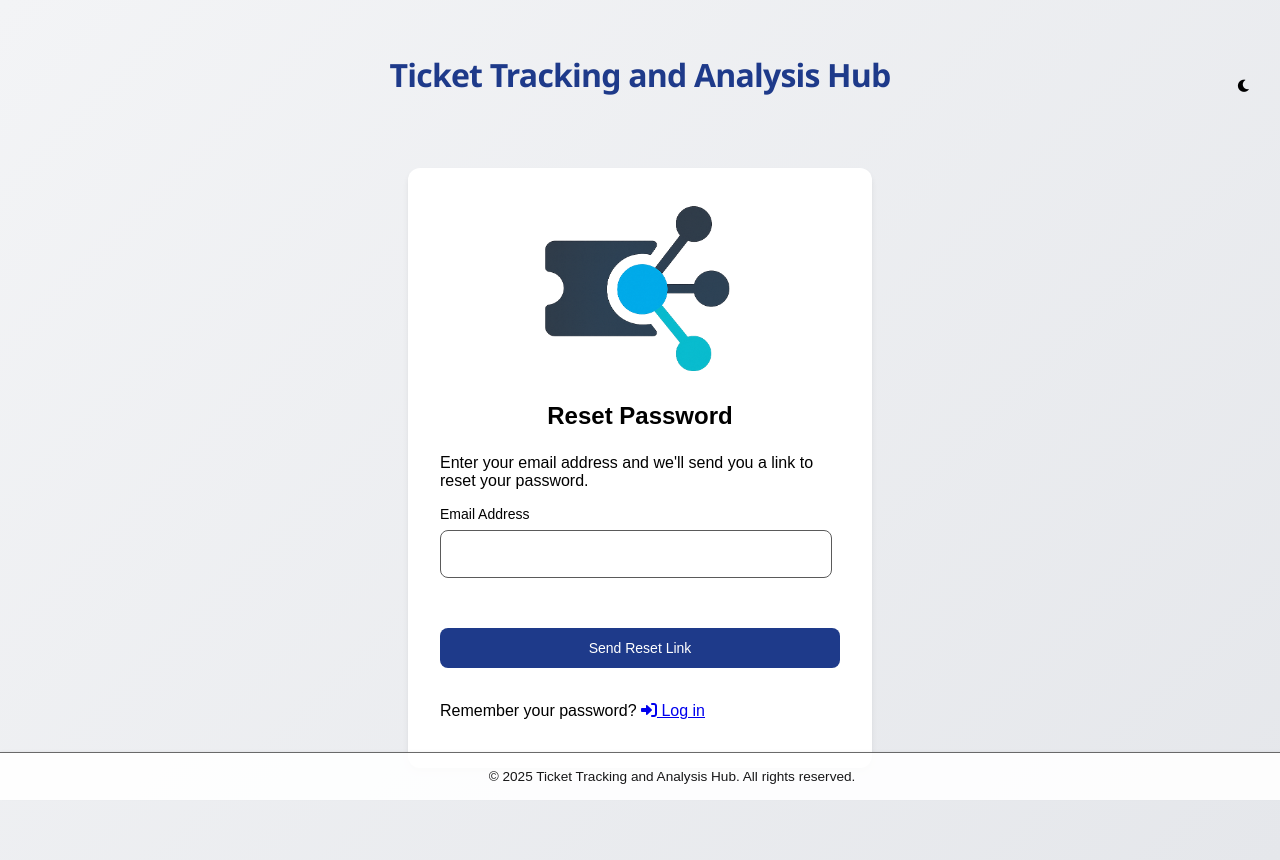
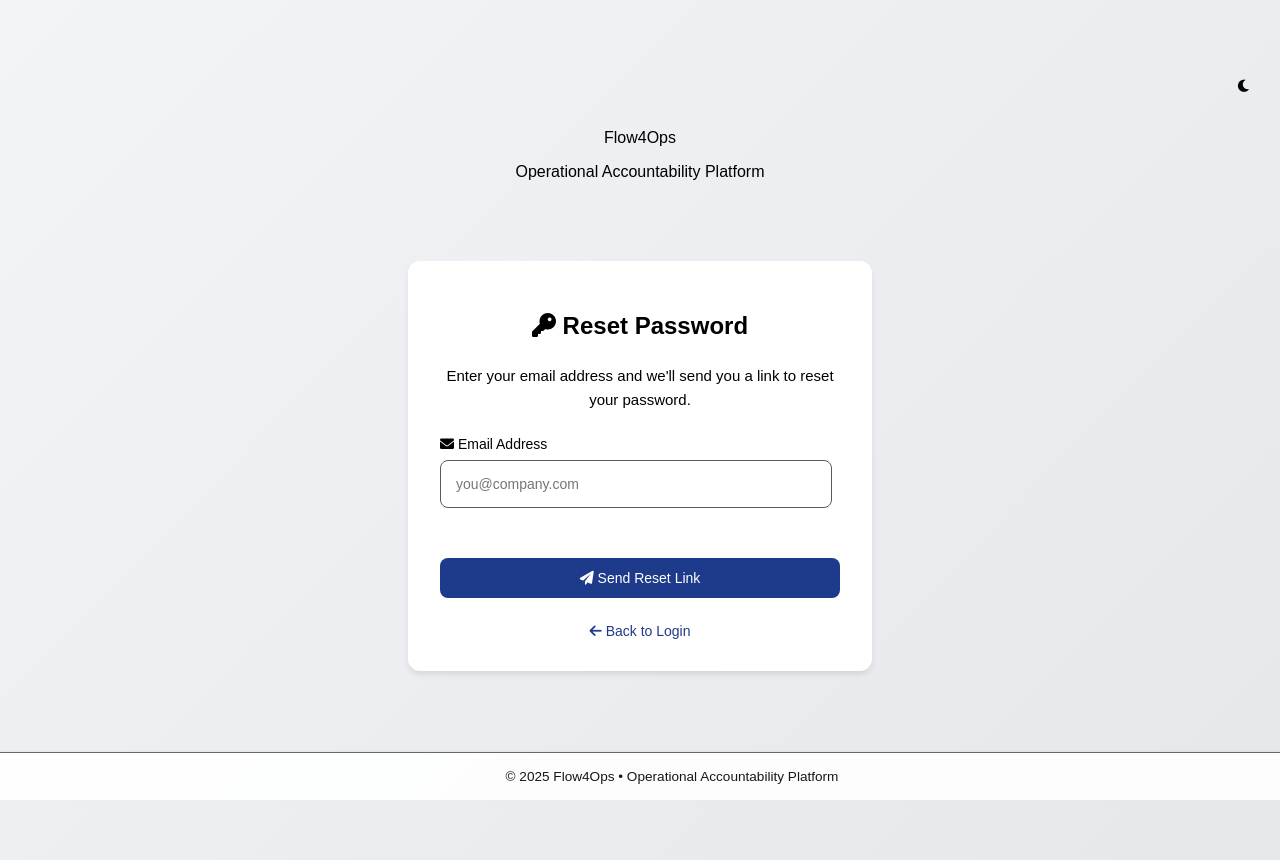
Before and after one commit to Sinenhlanhla-1604/ITMS, a Flask app: page /forgot_password in a window 1280 px wide. Run offline with Flask 3, Linux system fonts and the light colour scheme; parts of the project's set-up code (start-up, migrations or seed data) failed here and were passed over; some libraries are stand-ins or nearby versions.

Commit message:
Updated the visual appearance to look more professional

```diff
--- a/templates/forgot_password.html
+++ b/templates/forgot_password.html
@@ -3,71 +3,120 @@
 <head>
   <meta charset="UTF-8" />
   <meta name="viewport" content="width=device-width, initial-scale=1" />
-  <title>TTAH - Forgot Password</title>
+  <title>Flow4Ops - Forgot Password</title>
+
+  <!-- Font Awesome -->
+  <link rel="stylesheet" href="https://cdnjs.cloudflare.com/ajax/libs/font-awesome/6.0.0/css/all.min.css">
+
+  <!-- Login CSS (reuse for consistency) -->
   <link rel="stylesheet" href="{{ url_for('static', filename='styles/login.css') }}">
-  <link rel="stylesheet" href="https://cdnjs.cloudflare.com/ajax/libs/font-awesome/6.0.0/css/all.min.css">
-  <style>
-    .logo {
-      width: 200px;
-      height: auto;
-      /* vertical-align: middle; */
-      margin-left: 98px;
-    }
-    .system-header {
-      display: flex;
-      align-items: center;
-      justify-content: center;
-    }
-  </style>
 </head>
 <body>
-  <h1 class="system-header">
-    <span class="system-name">Ticket Tracking and Analysis Hub</span>
-  </h1>
-  <form action="{{ url_for('forgot_password') }}" method="POST">
-    <img src="{{ url_for('static', filename='img/ttah_logo.png') }}" alt="BCM Logo" class="logo">
-    <h2>Reset Password</h2>
+  <!-- Header -->
+  <div class="system-header">
+    <span>Flow4Ops</span>
+    <p class="tagline">Operational Accountability Platform</p>
+  </div>
 
-    {% with messages = get_flashed_messages(category_filter=["forgot_password"]) %}
+  <!-- Flash Messages Container -->
+  <div id="flash-messages" class="flash-messages">
+    {% with messages = get_flashed_messages(with_categories=true) %}
       {% if messages %}
-        <ul class="flashes">
-          {% for message in messages %}
-            <li class="error">{{ message }}</li>
-          {% endfor %}
-        </ul>
+        {% for category, message in messages %}
+          <div class="flash-message {{ category }}" data-category="{{ category }}">
+            <span>{{ message }}</span>
+            <button type="button" class="close-btn" onclick="dismissFlash(this.parentElement)">&times;</button>
+          </div>
+        {% endfor %}
       {% endif %}
     {% endwith %}
+  </div>
 
-    {% with messages = get_flashed_messages(category_filter=["forgot_password_success"]) %}
-      {% if messages %}
-        <ul class="flashes">
-          {% for message in messages %}
-            <li class="success">{{ message }}</li>
-          {% endfor %}
-        </ul>
-      {% endif %}
-    {% endwith %}
+  <!-- Forgot Password Form -->
+  <form action="{{ url_for('forgot_password') }}" method="POST">
+    <h2>
+      <i class="fas fa-key"></i>
+      Reset Password
+    </h2>
 
-    <p>Enter your email address and we'll send you a link to reset your password.</p>
+    <div style="text-align: center; margin-bottom: 1.5rem; color: var(--text-secondary); font-size: 0.9375rem; line-height: 1.6;">
+      Enter your email address and we'll send you a link to reset your password.
+    </div>
 
-    <label for="email">Email Address</label>
-    <input type="email" id="email" name="email" required />
+    <label for="email">
+      <i class="fas fa-envelope"></i>
+      Email Address
+    </label>
+    <input
+      type="email"
+      id="email"
+      name="email"
+      required
+      placeholder="you@company.com"
+      autocomplete="email"
+    />
 
-    <button type="submit">Send Reset Link</button><br><br>
+    <button type="submit">
+      <i class="fas fa-paper-plane"></i>
+      Send Reset Link
+    </button>
 
-    <div class="form-footer">
-      <p>Remember your password?  <a href="{{ url_for('login') }}" id="login_link"><i class="fas fa-sign-in-alt"></i> Log in</a></p>
-    </div>
+    <a href="{{ url_for('login') }}" id="forgot_password_link">
+      <i class="fas fa-arrow-left"></i>
+      Back to Login
+    </a>
   </form>
 
+  <!-- Theme Toggle Button -->
   <button class="theme-toggle" onclick="toggleTheme()" aria-label="Toggle dark mode">
     <i class="fas fa-moon"></i>
   </button>
 
+  <!-- Footer -->
+  <footer class="site-footer">
+    <div class="footer-content">
+      <p>&copy; 2025 Flow4Ops &bull; Operational Accountability Platform</p>
+    </div>
+  </footer>
+
   <script>
+    // ============================================
+    // Flash Message Functions
+    // ============================================
+    function dismissFlash(element) {
+      element.classList.add('fade-out');
+      setTimeout(() => {
+        element.remove();
+      }, 300);
+    }
+
+    function autoDismissFlash() {
+      const flashMessages = document.querySelectorAll('.flash-message');
+      flashMessages.forEach(message => {
+        const category = message.dataset.category;
+        let timeout = 5000;
+
+        if (category === 'error') {
+          timeout = 8000;
+        } else if (category === 'success') {
+          timeout = 4000;
+        }
+
+        setTimeout(() => {
+          if (message.parentElement) {
+            dismissFlash(message);
+          }
+        }, timeout);
+      });
+    }
+
+    // ============================================
+    // Theme Toggle Function
+    // ============================================
     function toggleTheme() {
       const body = document.body;
       const icon = document.querySelector('.theme-toggle i');
+
       if (body.getAttribute('data-theme') === 'dark') {
         body.removeAttribute('data-theme');
         icon.classList.remove('fa-sun');
@@ -80,22 +129,24 @@
         localStorage.setItem('theme', 'dark');
       }
     }
+
+    // ============================================
+    // Initialize on Page Load
+    // ============================================
     document.addEventListener('DOMContentLoaded', () => {
+      // Check for saved theme preference
       const savedTheme = localStorage.getItem('theme');
       const icon = document.querySelector('.theme-toggle i');
+
       if (savedTheme === 'dark') {
         document.body.setAttribute('data-theme', 'dark');
         icon.classList.remove('fa-moon');
         icon.classList.add('fa-sun');
       }
+
+      // Start auto-dismiss for flash messages
+      autoDismissFlash();
     });
   </script>
-
-  <!-- Footer -->
-  <footer class="site-footer">
-    <div class="footer-content">
-      <p>&copy; 2025 Ticket Tracking and Analysis Hub. All rights reserved.</p>
-    </div>
-  </footer>
 </body>
 </html>
```
